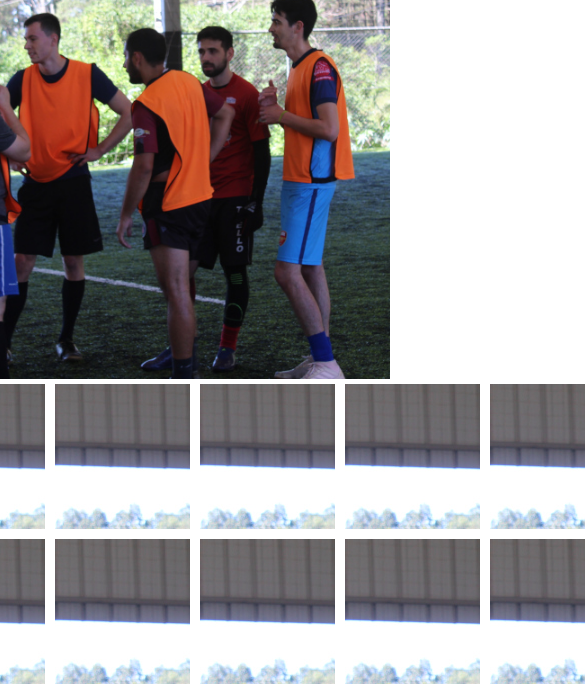
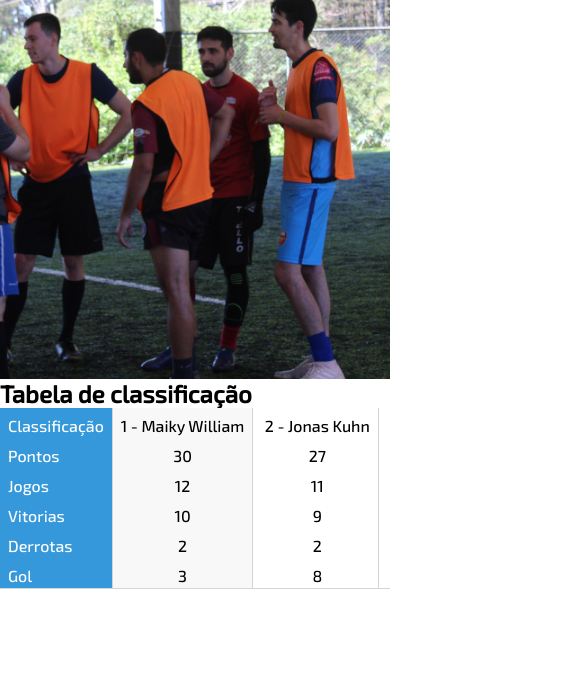
Before and after one commit to MaikyWilliam/Futbah, a plain HTML site: page index.html in a window 390 px wide. Shown: the part 296-985 px from the top of the page, 585 px wide, since content can reach past the window. After the commit the page ends 905 px from the top, so only its background shows below. Drawn offline with Linux system fonts and the light colour scheme.

Commit message:
Ajuste da tabela

```diff
--- a/css/style.css
+++ b/css/style.css
@@ -141,12 +141,12 @@ section .foto{
 }
 
 section .foto .texto-banner{
-    width: 400px;
-    height: 100px;
+    width: 340px;
+    height: 110px;
     border: 1px solid black;
     position: relative;
-    top: 10%;
-    left: 10%;
+    top: 18%;
+    left: 5%;
     padding: 10px;
     background-color: rgba(211, 202, 202, 0.363);
 }
@@ -164,36 +164,110 @@ section .foto .texto-banner p{
 
 /******/
 
-
-/**MOSAICO**/
-
-.mosaico-single{
-	float: left;
-	width: calc(100% / 6);
+/** TABELA**/
+/* Base da tabela */
+table {
+    max-width: 100%;
+    background-color: transparent;
+    border-collapse: collapse;
+    border-spacing: 0;
+    font-family: arial;
   }
 
-.img-mosaico-single{
+  .table {
+    border-bottom: #d0d5d8 solid 1px;
     width: 100%;
-	padding-top:100%;
-	background-color: #ccc;
-	border:5px solid white;
-
-	background-image:url('../imagens/futebol/Foto-22-copia.JPG');
+    margin-bottom: 20px;
   }
 
-/****/
+  .table th,
+  .table td {
+    border-right: #d0d5d8 solid 1px;
+    padding: 20px 30px;
+    line-height: 20px;
+    text-align: left;
+    vertical-align: middle;
+  }
 
+  .table td:last-child {
+     border-right: 0;
+  }
 
+.table tbody td{
+    font-size: 16px;
+    text-align: center;
+  }
+  .table thead th {
+    font-weight: normal;
+    background-color: #3498db;
+    color: #fff;
+    font-size: 22px;
+    text-align: left;
+  }
 
+  .table tbody > tr:nth-child(odd) > td,
+  .table tbody > tr:nth-child(odd) > th {
+    background-color: #f8f8f8;
+  }
 
+/* Tornando a tabela responsiva*/
 
+/* para resoluções de até 767px */
+@media (max-width: 767px) {
 
+  /* Tabela responsiva */
+  .table-responsive {
+    display: block;
+    position: relative;
+    width: 100%;
+  }
 
+/*  Tabela funcionando como um bloco  */
+  .table-responsive thead,
+  .table-responsive tbody,
+  .table-responsive th,
+  .table-responsive td,
+  .table-responsive tr {
+    display: block;
+  }
+/* Defino um tamanho para as células */
+  .table-responsive td,
+  .table-responsive th {
+    height: 30px;
+  }
+  .table thead th {
+     font-size: 16px;
+  }
+  .table th,
+  .table td {
+    font-size: 12px;
+    padding: 8px;
+  }
+/* thead é “flotado” esquerda para auxiliar na responsividade */
+  .table-responsive thead {
+    float: left;
+  }
 
+  .table-responsive tbody {
+    width: auto;
+    position: relative;
 
+    overflow-x: auto;  /* scroll horizontal */
+    -webkit-overflow-scrolling: touch; /* Funcionamento para dispositivos touch */
+    white-space: nowrap;
+  }
+/*  Posicionando linhas lado-a-lado  */
+  .table-responsive tbody tr {
+    display: inline-block;
+  }
 
+  .table td:last-child {
+     border-right: #d0d5d8 solid 1px;
+  }
 
+}
 
+/******/
 
 
 
--- a/index.html
+++ b/index.html
@@ -12,12 +12,12 @@
     <link rel="shortcut icon" href="imagens/favicon.ico" type="image/x-icon">
     <link rel="stylesheet" href="css/style.css">
     <script src="js/jquery.js"></script>
-    <script src="js/slick.js"></script>
-	<script src="js/slides.js"></script>
+    <!-- <script src="js/slick.js"></script> -->
+	<!-- <script src="js/slides.js"></script> -->
     <script src="js/menu-responsivo.js"></script>
     <script src="js/menuScroll.js"></script>
     <script src="js/functions.js" ></script>
-    <title>FutBah</title>
+    <title>FutBah's</title>
 </head>
 <body>
     <header>
@@ -58,48 +58,43 @@
         </div>
     </section>
 
-    <section class="mosaico">
-		<div class="container">
-
-			<div class="mosaico-wraper">
-			<div class="mosaico-single">
-				<div class="img-mosaico-single"></div><!--img-mosaico-single-->
-				<div class="img-mosaico-single"></div><!--img-mosaico-single-->
-			</div><!--mosaico-single-->
-
-			<div class="mosaico-single">
-				<div class="img-mosaico-single"></div><!--img-mosaico-single-->
-				<div class="img-mosaico-single"></div><!--img-mosaico-single-->
-			</div><!--mosaico-single-->
-
-			<div class="mosaico-single">
-				<div class="img-mosaico-single"></div><!--img-mosaico-single-->
-				<div class="img-mosaico-single"></div><!--img-mosaico-single-->
-			</div><!--mosaico-single-->
-
-			<div class="mosaico-single">
-					<div class="img-mosaico-single"></div><!--img-mosaico-single-->
-					<div class="img-mosaico-single"></div><!--img-mosaico-single-->
-			</div><!--mosaico-single-->
-
-			<div class="mosaico-single">
-					<div class="img-mosaico-single"></div><!--img-mosaico-single-->
-					<div class="img-mosaico-single"></div><!--img-mosaico-single-->
-			</div><!--mosaico-single-->
-
-			<div class="mosaico-single">
-					<div class="img-mosaico-single"></div><!--img-mosaico-single-->
-					<div class="img-mosaico-single"></div><!--img-mosaico-single-->
-			</div><!--mosaico-single-->
-
-
-			</div><!--mosaico-wraper-->
-
-		</div><!--container-->
-	</section><!--mosaico-->
-
-
-
+    <section class="tabela">
+        <div class="container">
+            <div class="tabela">
+                <h2>Tabela de classificação</h2>
+                <table class="table table-responsive">
+                    <thead>
+                      <tr>
+                       <th>Classificação</th>
+                        <th>Pontos</th>
+                        <th>Jogos</th>
+                        <th>Vitorias</th>
+                        <th>Derrotas</th>
+                        <th>Gol</th>
+                      </tr>
+                    </thead>
+                    <tbody>
+                      <tr>
+                        <td>1 - Maiky William</td>
+                        <td>30</td>
+                        <td>12</td>
+                        <td>10</td>
+                        <td>2</td>
+                        <td>3</td>
+                      </tr>
+                      <tr>
+                        <td>2 - Jonas Kuhn</td>
+                        <td>27</td>
+                        <td>11</td>
+                        <td>9</td>
+                        <td>2</td>
+                        <td>8</td>
+                      </tr>
+                    </tbody>
+                    </table>
+            </div>
+        </div>
+    </section>
 
 </body>
 </html>
```
Lines whose indentation alone changed are shown as unchanged.
